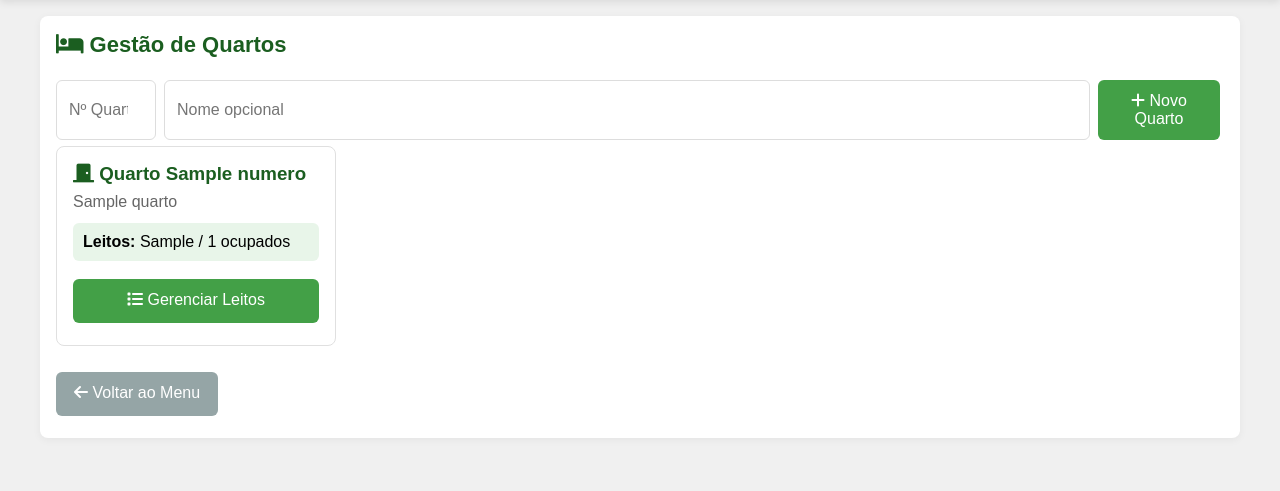
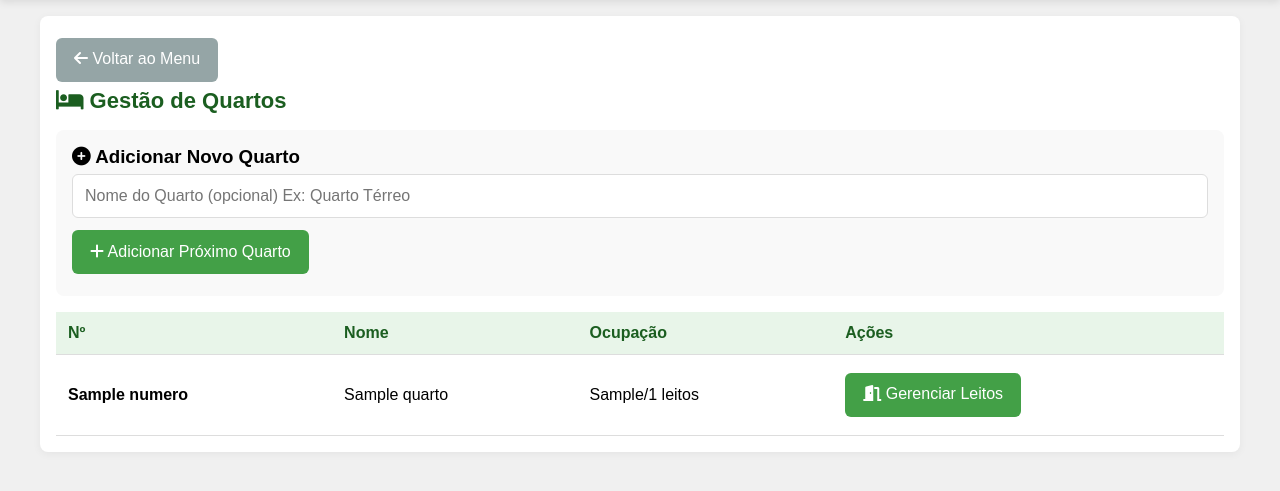
Before and after one commit to larditosotele-pixel/sisa-nuvem, a Flask app: page /quartos in a window 1280 px wide. Shown: the part 77-568 px from the top of the page. Run offline with Flask 3, Linux system fonts and the light colour scheme; tables that the repository leaves empty hold one stand-in row (values such as "Sample post"); a database or web service that is not in the repository returns one stand-in record (values such as "Sample title"); some libraries are stand-ins or nearby versions.

Commit message:
Update quartos.html

```diff
--- a/templates/quartos.html
+++ b/templates/quartos.html
@@ -1,43 +1,42 @@
 {% extends "base.html" %}
 
-{% block title %}Gestão de Quartos - SISA{% endblock %}
+{% block title %}SISA - Gestão de Quartos{% endblock %}
 
 {% block content %}
-<div class="d-flex justify-content-between align-items-center mb-3">
-    <h2><i class="fas fa-bed"></i> Gestão de Quartos</h2>
-    <form method="POST" action="{{ url_for('adicionar_quarto') }}" style="display: flex; gap: 8px;">
-        <input type="number" name="numero" placeholder="Nº Quarto" required style="width: 100px;">
-        <input type="text" name="nome" placeholder="Nome opcional">
-        <button type="submit" class="btn"><i class="fas fa-plus"></i> Novo Quarto</button>
+<a href="{{ url_for('index') }}" class="btn btn-voltar"><i class="fas fa-arrow-left"></i> Voltar ao Menu</a>
+
+<h2><i class="fas fa-bed"></i> Gestão de Quartos</h2>
+
+<div style="background: #f9f9f9; padding: 16px; border-radius: 8px; margin-bottom: 16px;">
+    <h3><i class="fas fa-plus-circle"></i> Adicionar Novo Quarto</h3>
+    <form method="POST" action="{{ url_for('adicionar_quarto') }}">
+        <input type="text" name="nome" placeholder="Nome do Quarto (opcional) Ex: Quarto Térreo">
+        <button type="submit" class="btn"><i class="fas fa-plus"></i> Adicionar Próximo Quarto</button>
     </form>
 </div>
 
-<div style="display: grid; grid-template-columns: repeat(auto-fill, minmax(280px, 1fr)); gap: 16px;">
-    {% for q in quartos %}
-    <div class="card" style="padding: 16px;">
-        <h3 style="color: #1b5e20; margin-bottom: 8px;">
-            <i class="fas fa-door-closed"></i> Quarto {{ q.numero }}
-        </h3>
-        <p style="color: #666; margin-bottom: 12px;">{{ q.nome }}</p>
-
-        <div style="background: #e8f5e9; padding: 10px; border-radius: 6px; margin-bottom: 12px;">
-            <strong>Leitos:</strong> {{ q.leitos_ocupados or 0 }} / {{ q.total_leitos or 0 }} ocupados
-        </div>
-
-        <a href="{{ url_for('lista_leitos', quarto_id=q.id) }}" class="btn" style="width: 100%; text-align: center;">
-            <i class="fas fa-list"></i> Gerenciar Leitos
-        </a>
-    </div>
-    {% else %}
-    <div class="card" style="padding: 30px; text-align: center; grid-column: 1/-1;">
-        <p>Nenhum quarto cadastrado.</p>
-    </div>
-    {% endfor %}
-</div>
-
-<div style="margin-top: 20px;">
-    <a href="{{ url_for('index') }}" class="btn btn-voltar">
-        <i class="fas fa-arrow-left"></i> Voltar ao Menu
-    </a>
-</div>
+<table>
+    <thead>
+        <tr>
+            <th>Nº</th>
+            <th>Nome</th>
+            <th>Ocupação</th>
+            <th>Ações</th>
+        </tr>
+    </thead>
+    <tbody>
+        {% for quarto in quartos %}
+        <tr>
+            <td><strong>{{ quarto.numero }}</strong></td>
+            <td>{{ quarto.nome }}</td>
+            <td>{{ quarto.leitos_ocupados or 0 }}/{{ quarto.total_leitos or 0 }} leitos</td>
+            <td>
+                <a href="{{ url_for('lista_leitos', quarto_id=quarto.id) }}" class="btn">
+                    <i class="fas fa-door-open"></i> Gerenciar Leitos
+                </a>
+            </td>
+        </tr>
+        {% endfor %}
+    </tbody>
+</table>
 {% endblock %}
```
